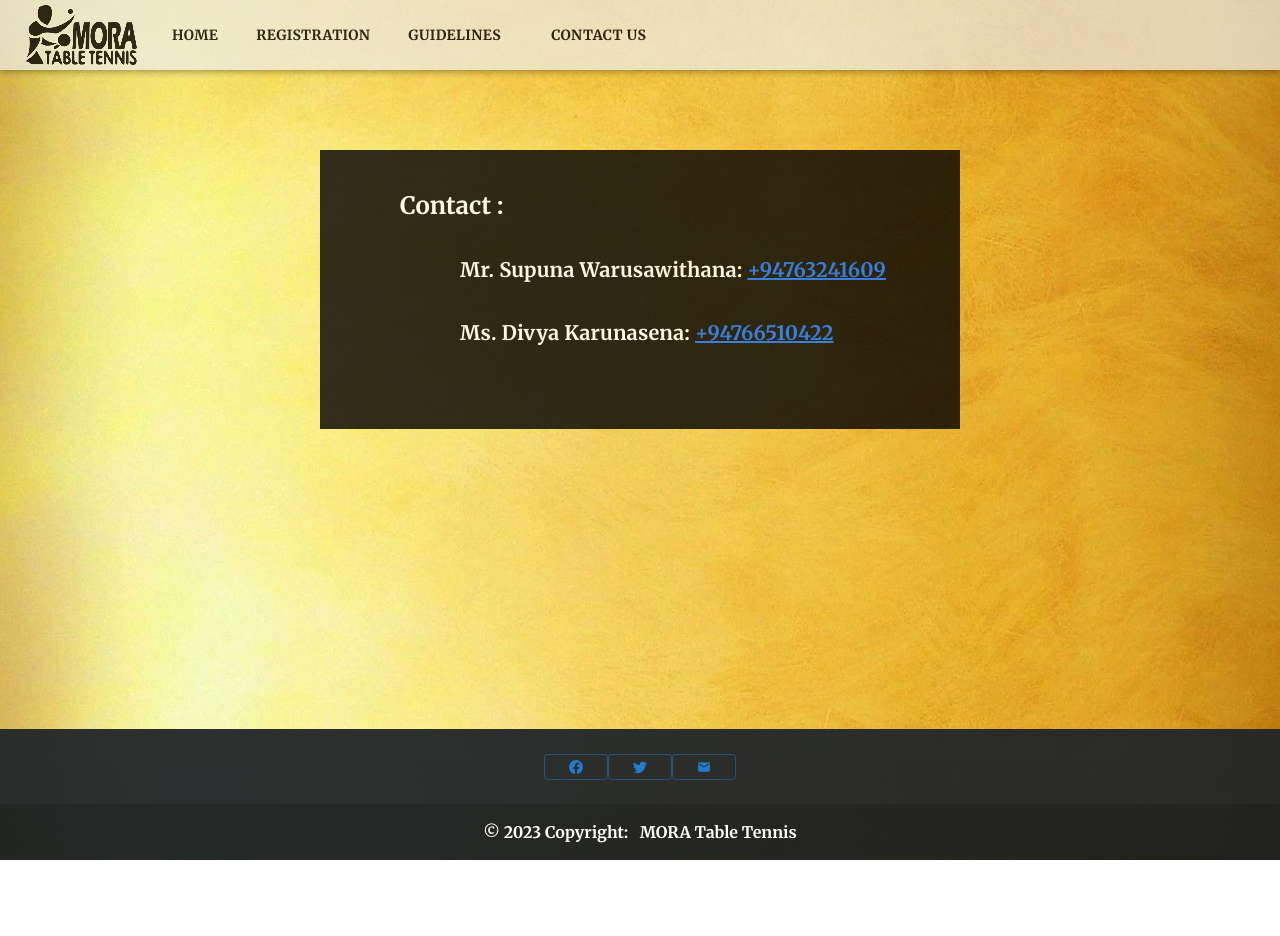
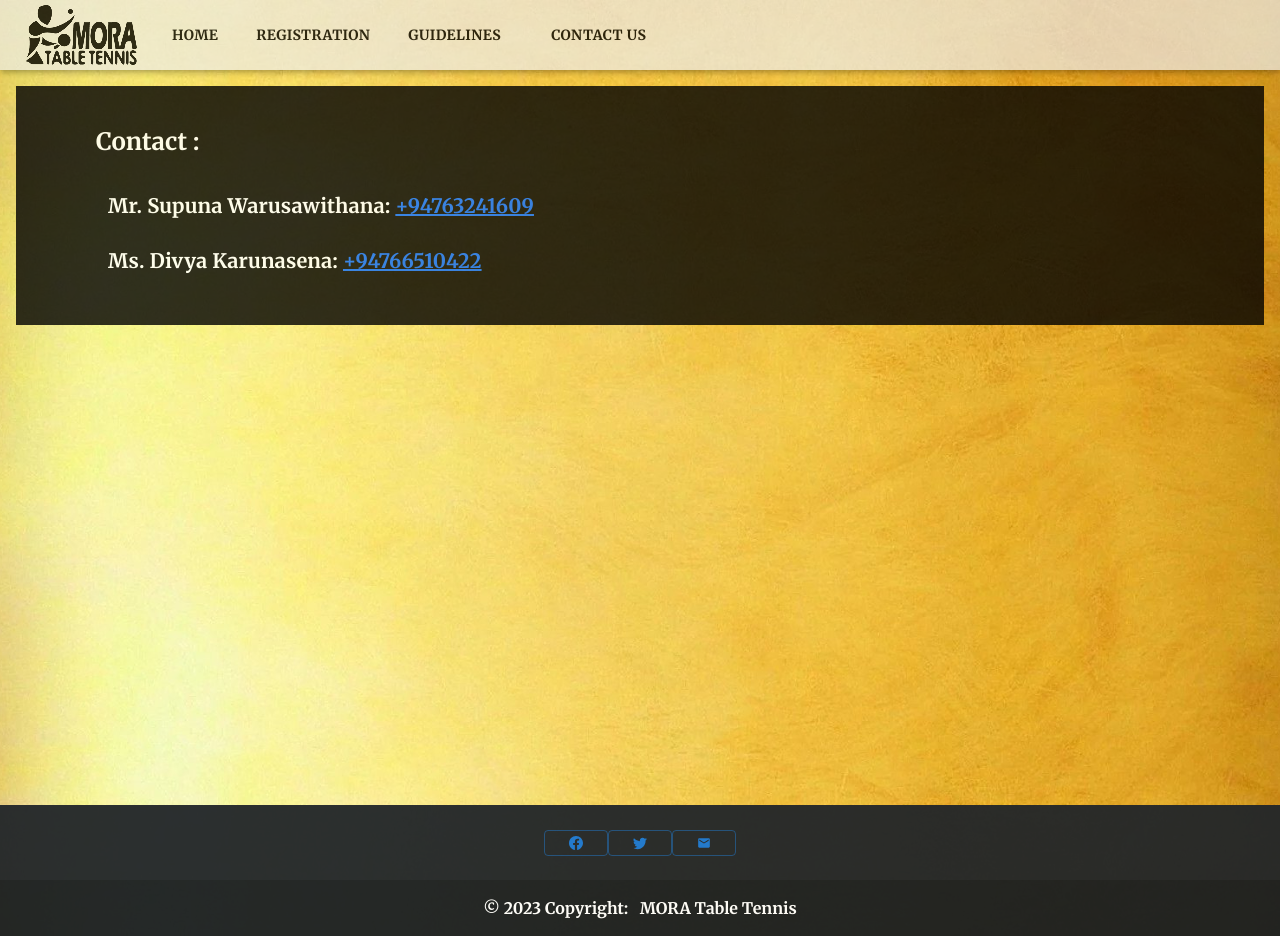
Before and after one commit to Mora-TT/web, a React (Create React App) app: page /contact in a window 1280 px wide. Before the commit the page ends 860 px from the top, so only its background shows below. Built offline with nearby package versions, Linux system fonts and the light colour scheme.

Commit message:
Add padding with respect to page width

```diff
--- a/src/views/Contact.js
+++ b/src/views/Contact.js
@@ -13,7 +13,7 @@ function Contact() {
   return (
 
     <div id = "main">
-      <Box sx={{background: 'black', opacity: 0.85, margin: 10, marginLeft: 40, marginRight: 40}}>
+      <Box sx={{background: 'black', opacity: 0.85, margin: '1rem', marginBottom: 60}}>
       <Typography variant="h5" color={'white'} paddingBottom={3} paddingLeft={10} paddingTop={5} alignContent={'center'} gutterBottom>
       Contact :
       </Typography>
@@ -21,9 +21,9 @@ function Contact() {
 
       <div className="contactInfo" style={{color: 'white'}}>
 
-      <Typography variant="h6" color={'white'}  paddingBottom={3} paddingLeft={10} alignContent={'center'} gutterBottom>Mr. Supuna Warusawithana: <>{bCapMobile}</></Typography>
+      <Typography variant="h6" color={'white'}  paddingBottom={'1rem'} paddingLeft={'2rem'} alignContent={'center'} gutterBottom>Mr. Supuna Warusawithana: <>{bCapMobile}</></Typography>
 
-      <Typography variant="h6" color={'white'}  paddingBottom={10} paddingLeft={10} alignContent={'center'} gutterBottom><b>Ms. Divya Karunasena: </b>  <>{gCapMobile}</></Typography>
+      <Typography variant="h6" color={'white'}  paddingBottom={'3rem'} paddingLeft={'2rem'} alignContent={'center'} gutterBottom><b>Ms. Divya Karunasena: </b>  <>{gCapMobile}</></Typography>
 
 
       </div>
--- a/src/views/ResponsiveAppBar.js
+++ b/src/views/ResponsiveAppBar.js
@@ -183,6 +183,11 @@ function ResponsiveAppBar() {
                   <Typography textAlign="center" color={'#4c4c4c'} >Guidelines</Typography>
                   </Link>
                 </MenuItem>
+                <MenuItem onClick={handleCloseNavMenu}>
+                  <Link href='/contact' underline="none">
+                  <Typography textAlign="center" color={'#4c4c4c'} >Contact Us</Typography>
+                  </Link>
+                </MenuItem>
 
             </Menu>
           </Box>
```
